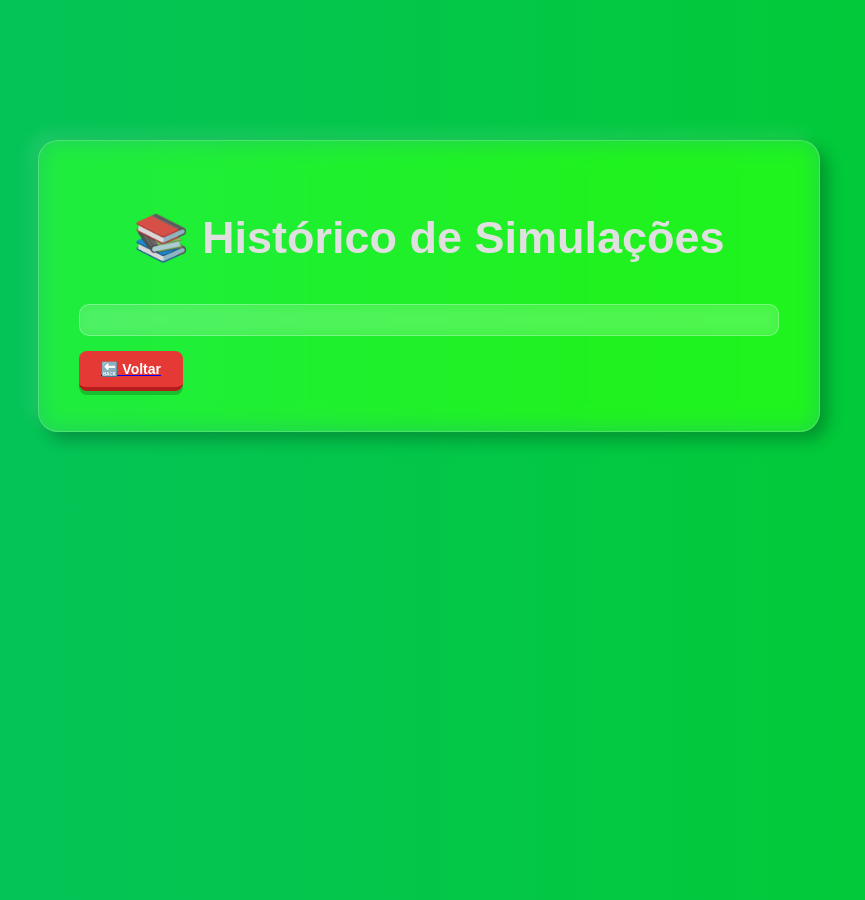
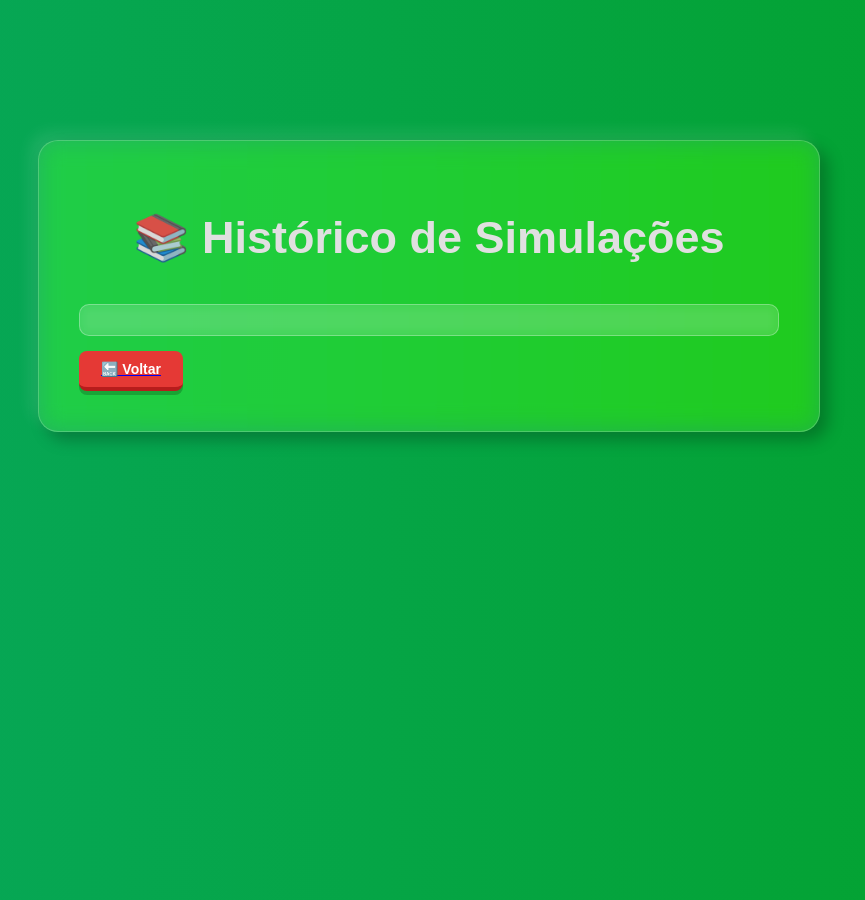
Before and after one commit to Thainalimaviana/Simplix-em-Lote, a Flask app: page /historico in a window 1280 px wide. Shown: the whole page, without its empty margins (211-1076 px from the left). Run offline with Flask 3, Linux system fonts and the light colour scheme.

Commit message:
style ajuste

```diff
--- a/static/style.css
+++ b/static/style.css
@@ -1,5 +1,5 @@
 :root {
-    --gradiente-inicio: #00ce22;
+    --gradiente-inicio: #02a01c;
     --gradiente-fim: #0bb1b1d8;
 }
 
```
